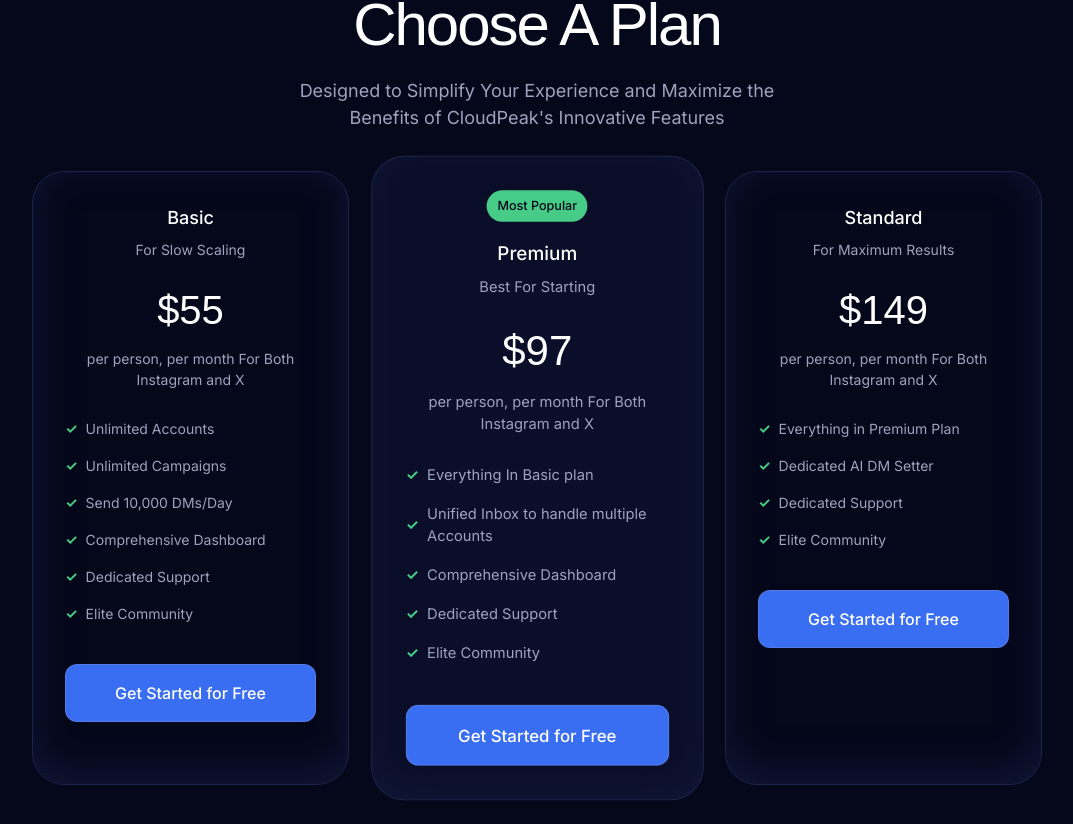
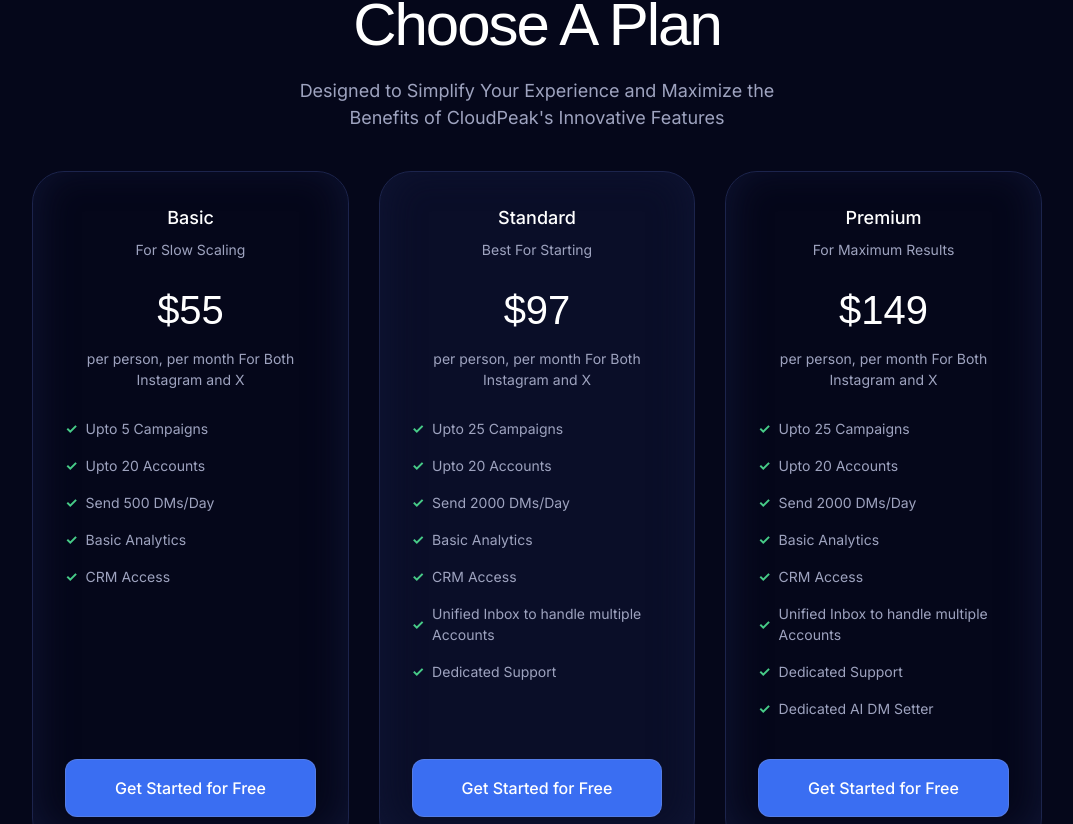
Before and after one commit to ShreyanshShri/the-dms-factory, a React (Vite) app in the folder client/: page / in a window 1280 px wide. Shown: the part 4336-5160 px from the top of the page, without its empty margins (103-1176 px from the left). Built offline with nearby package versions, Linux system fonts and the light colour scheme; no server answers.

Commit message:
UI changes

```diff
--- a/client/src/pages/Index.tsx
+++ b/client/src/pages/Index.tsx
@@ -254,6 +254,7 @@
 					</div> */}
 					<div className="pricing-cards">
 						<div className="pricing-card">
+							<div>
 								<h3>Basic</h3>
 								<p className="subtitle">For Slow Scaling</p>
 								<div className="price">$55</div>
@@ -261,50 +262,72 @@
 									per person, per month For Both Instagram and X
 								</p>
 								<ul className="pricing-features">
-								<li>Unlimited Accounts</li>
-								<li>Unlimited Campaigns</li>
-								<li>Send 10,000 DMs/Day</li>
-								<li>Comprehensive Dashboard</li>
-								<li>Dedicated Support</li>
-								<li>Elite Community</li>
+									<li>Upto 5 Campaigns</li>
+									<li>Upto 20 Accounts</li>
+									<li>Send 500 DMs/Day</li>
+									<li>Basic Analytics</li>
+									<li>CRM Access</li>
+									{/* <li>Whop Community Access</li> */}
 								</ul>
-							<Link to="/login" className="pricing-button">
+							</div>
+							<Link
+								to="/dashboard/manage-subscription"
+								className="pricing-button"
+							>
 								Get Started for Free
 							</Link>
 						</div>
 						<div className="pricing-card featured">
-							<div className="popular-badge">Most Popular</div>
-							<h3>Premium</h3>
+							<div>
+								{/* <div className="popular-badge">Most Popular</div> */}
+								<h3>Standard</h3>
 								<p className="subtitle">Best For Starting</p>
 								<div className="price">$97</div>
 								<p className="price-subtitle">
 									per person, per month For Both Instagram and X
 								</p>
 								<ul className="pricing-features">
-								<li>Everything In Basic plan</li>
+									<li>Upto 25 Campaigns</li>
+									<li>Upto 20 Accounts</li>
+									<li>Send 2000 DMs/Day</li>
+									<li>Basic Analytics</li>
+									<li>CRM Access</li>
+									{/* <li>Whop Community Access</li> */}
 									<li>Unified Inbox to handle multiple Accounts</li>
-								<li>Comprehensive Dashboard</li>
 									<li>Dedicated Support</li>
-								<li>Elite Community</li>
 								</ul>
-							<Link to="/login" className="pricing-button">
+							</div>
+							<Link
+								to="/dashboard/manage-subscription"
+								className="pricing-button"
+							>
 								Get Started for Free
 							</Link>
 						</div>
 						<div className="pricing-card">
-							<h3>Standard</h3>
+							<div>
+								<h3>Premium</h3>
 								<p className="subtitle">For Maximum Results</p>
 								<div className="price">$149</div>
 								<p className="price-subtitle">
 									per person, per month For Both Instagram and X
 								</p>
 								<ul className="pricing-features">
-								<li>Everything in Premium Plan</li>
+									<li>Upto 25 Campaigns</li>
+									<li>Upto 20 Accounts</li>
+									<li>Send 2000 DMs/Day</li>
+									<li>Basic Analytics</li>
+									<li>CRM Access</li>
+									{/* <li>Whop Community Access</li> */}
+									<li>Unified Inbox to handle multiple Accounts</li>
+									<li>Dedicated Support</li>
 									<li>Dedicated AI DM Setter</li>
-								<li>Dedicated Support</li>
-								<li>Elite Community</li>
 								</ul>
-							<Link to="/login" className="pricing-button">
+							</div>
+							<Link
+								to="/dashboard/manage-subscription"
+								className="pricing-button"
+							>
 								Get Started for Free
 							</Link>
 						</div>
@@ -616,7 +639,7 @@
 						</div>
 					</div>
 					<div className="footer-bottom">
-						Copyright © 2024 Buildfluence. <br />
+						Copyright © 2025 Buildfluence. <br />
 						All Rights Reserved
 					</div>
 				</div>
--- a/client/src/pages/SubscriptionPage.tsx
+++ b/client/src/pages/SubscriptionPage.tsx
@@ -12,12 +12,16 @@
 		icon: Zap,
 		description: "Perfect for getting started with essential features",
 		features: [
-			"Up to 5 projects",
+			"Upto 5 campaigns",
+			"Upto 20 accounts",
+			"Up to 500 DMs/day",
 			"Basic analytics",
-			"Email support",
-			"Standard templates",
-			"Mobile app access",
-			"Basic integrations",
+			"CRM Access",
+			"Whop Community Access",
+			// "Email/Telegram support",
+			// "Standard templates",
+			// "Mobile app access",
+			// "Basic integrations",
 		],
 		popular: false,
 		status: "active",
@@ -29,14 +33,19 @@
 		icon: Star,
 		description: "Most popular choice for growing businesses",
 		features: [
-			"Up to 25 projects",
+			"Upto 25 campaigns",
+			"Upto 100 accounts",
+			"Upto 2000 DMs/day",
 			"Advanced analytics",
-			"Priority support",
-			"Premium templates",
-			"Mobile app access",
-			"Advanced integrations",
-			"Team collaboration",
-			"Custom branding",
+			"CRM Access",
+			"Unified Inbox",
+			"Whop Community Access",
+			// "Priority support",
+			// "Premium templates",
+			// "Mobile app access",
+			// "Advanced integrations",
+			// "Team collaboration",
+			// "Custom branding",
 		],
 		popular: true,
 		status: "active",
@@ -48,16 +57,21 @@
 		icon: Crown,
 		description: "Everything you need for enterprise-level operations",
 		features: [
-			"Unlimited projects",
+			"Unlimited campaigns",
+			"Unlimited accounts",
+			"Unlimited DMs",
 			"Real-time analytics",
-			"24/7 phone support",
-			"Custom templates",
-			"Mobile app access",
-			"Enterprise integrations",
-			"Team collaboration",
-			"White-label solutions",
-			"API access",
-			"Dedicated account manager",
+			"CRM Access",
+			"Unified Inbox",
+			"AI DM setter",
+			"Whop Community Access",
+			// "Custom templates",
+			// "Mobile app access",
+			// "Enterprise integrations",
+			// "Team collaboration",
+			// "White-label solutions",
+			// "API access",
+			// "Dedicated account manager",
 		],
 		popular: false,
 		status: "active",
@@ -106,6 +120,12 @@
 					<p className="text-xl text-gray-600 dark:text-gray-400 max-w-3xl mx-auto">
 						Start with a 14-day free trial on any plan. Upgrade, downgrade, or
 						cancel anytime.
+					</p>
+					<p
+						className="text-gray-700 dark:text-gray-400 max-w-3xl mx-auto mt-2"
+						style={{ fontSize: "12px" }}
+					>
+						*All Free trials have a limit of 50 DMs/day.
 					</p>
 				</div>
 
@@ -239,7 +259,7 @@
 								How does the free trial work?
 							</h3>
 							<p className="text-gray-600 dark:text-gray-400 text-sm">
-								Start any plan with a 14-day free trial. No credit card required
+								Start any plan with a 14-day free trial. No payment required
 								upfront. You'll only be charged after your trial ends.
 							</p>
 						</div>
--- a/client/src/styles/index.css
+++ b/client/src/styles/index.css
@@ -612,6 +612,9 @@
 	width: 31%;
 	text-align: center;
 	transition: transform 0.3s;
+	display: flex;
+	flex-direction: column;
+	justify-content: space-between;
 }
 
 .pricing-card:hover {
@@ -620,7 +623,7 @@
 
 .pricing-card.featured {
 	background: var(--token-0a6023b7-956f-483f-b3b2-22ca5cf79ece);
-	transform: scale(1.05);
+	/* transform: scale(1.05); */
 }
 
 .pricing-card h3 {
```
Lines whose indentation alone changed are shown as unchanged.
